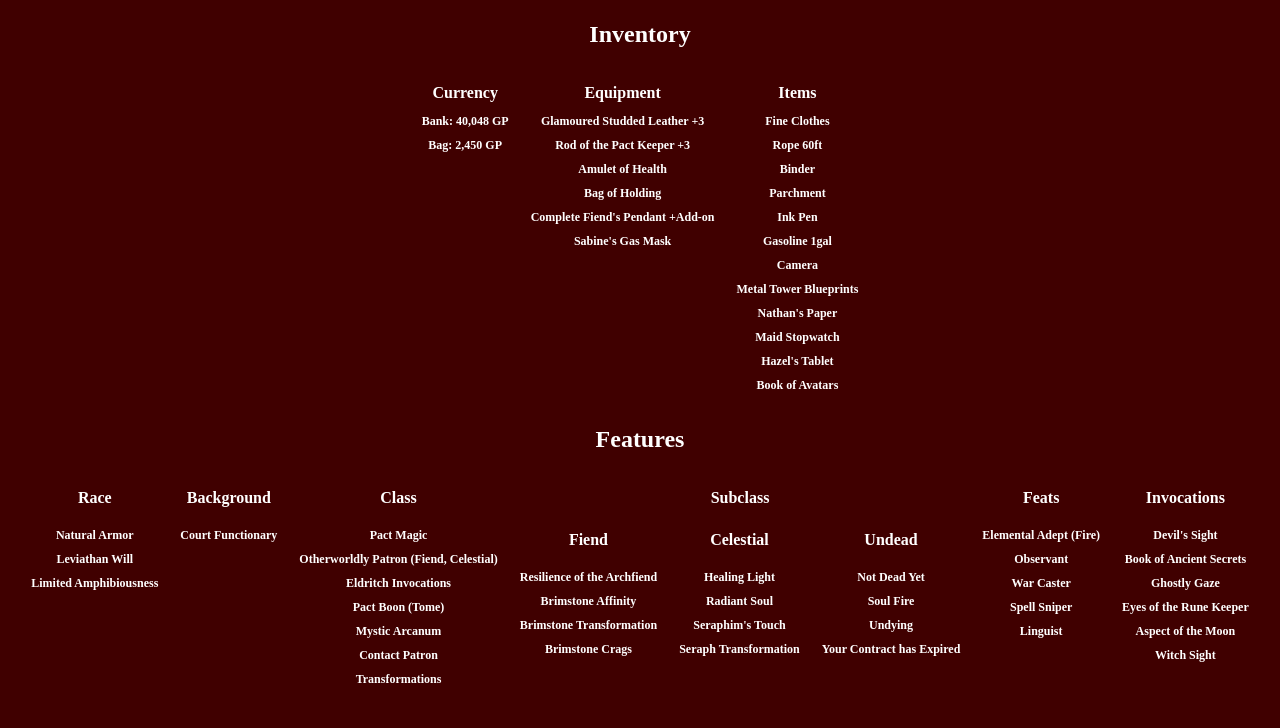
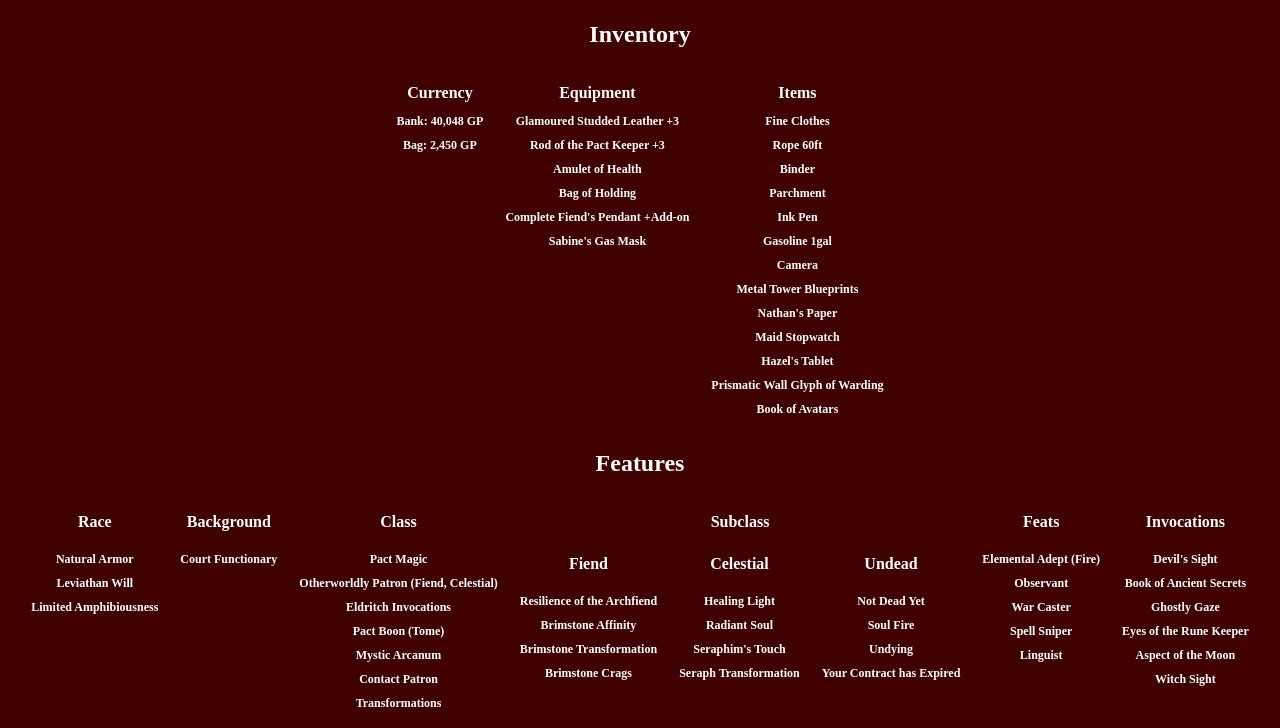
Before and after one commit to nievano/Floshe, a plain HTML site: page index.html in a window 1280 px wide. Shown: the part 1443-2171 px from the top of the page. Before the commit the page ends 2147 px from the top, so only its background shows below. Drawn offline with Linux system fonts and the light colour scheme.

Commit message:
woopsie forgor smth

```diff
--- a/index.html
+++ b/index.html
@@ -229,6 +229,7 @@
                 <h3>Nathan's Paper</h3>
                 <h3>Maid Stopwatch</h3>
                 <h3>Hazel's Tablet</h3>
+                <h3>Prismatic Wall Glyph of Warding</h3>
                 <h3>Book of Avatars</h3>
             </div>
         </div>
```
